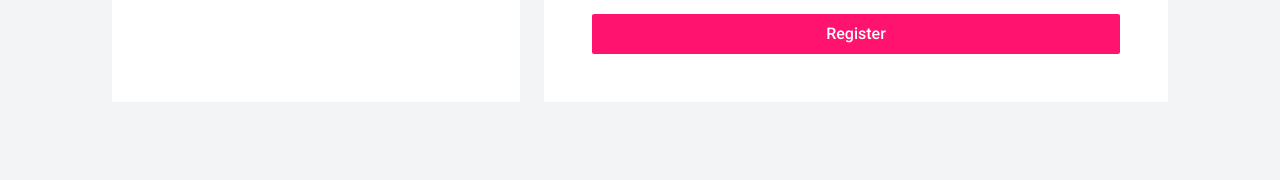
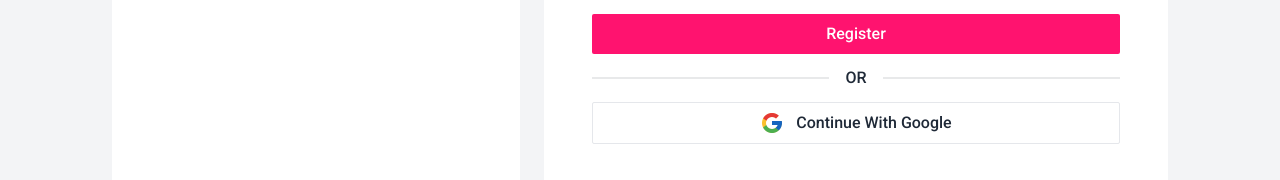
Before and after one commit to Ashiqur1819/Click2Earn-Client-Side, a React (Vite) app: page /register in a window 1280 px wide. Shown: the part 738-918 px from the top of the page. Built offline with nearby package versions, Linux system fonts and the light colour scheme; no server answers.

Commit message:
Added google login system in register page

```diff
--- a/src/pages/Login/Login.jsx
+++ b/src/pages/Login/Login.jsx
@@ -6,7 +6,7 @@ import useAuth from "../../hooks/useAuth";
 import { useNavigate } from "react-router-dom";
 
 const Login = () => {
-  const { setUser, userLogin, loginWithGoogle } = useAuth();
+  const { setUser, userLogin, loginWithGoogle, setLoading } = useAuth();
   const [showPassword, setShowPassword] = useState(false);
   const navigate = useNavigate();
 
@@ -20,6 +20,7 @@ const Login = () => {
       setUser(result.user);
       toast.success("Login successful! Welcome back!");
       navigate("/");
+      setLoading(false)
     });
     // console.log(email, password)
   };
@@ -29,6 +30,7 @@ const Login = () => {
       setUser(result.user);
       toast.success("Google login successful!");
       navigate("/")
+      setLoading(false)
     });
   };
 
--- a/src/pages/Register/Register.jsx
+++ b/src/pages/Register/Register.jsx
@@ -4,12 +4,19 @@ import useAuth from "../../hooks/useAuth";
 import { FaEye, FaEyeSlash } from "react-icons/fa";
 import { toast } from "react-toastify";
 import { useNavigate } from "react-router-dom";
+import googleImage from "../../assets/google.png";
 
 const Register = () => {
-  const {setUser, createNewUser,updateUserProfile, setLoading } = useAuth();
+  const {
+    setUser,
+    createNewUser,
+    updateUserProfile,
+    setLoading,
+    loginWithGoogle,
+  } = useAuth();
   const [showPassword, setShowPassword] = useState(false);
   const [selected, setSelected] = useState();
-  const navigate = useNavigate()
+  const navigate = useNavigate();
 
   const handleRegister = (e) => {
     e.preventDefault();
@@ -44,23 +51,29 @@ const Register = () => {
       );
     }
 
-    createNewUser(email, password)
-    .then(result => {
-      setUser(result.user)
-      toast.success(`Registration successful!`)
-      form.reset()
-       updateUserProfile({ displayName: name, photoURL: photo })
-       .then(() => {
+    createNewUser(email, password).then((result) => {
+      setUser(result.user);
+      toast.success(`Registration successful!`);
+      form.reset();
+      updateUserProfile({ displayName: name, photoURL: photo }).then(() => {
         setUser((prev) => ({
           ...prev,
           displayName: name,
           photoURL: photo,
-        }))
-        navigate("/")
+        }));
+        navigate("/");
         setLoading(false);
-       })
-    })
+      });
+    });
     // console.log({ name, email, photo, password, role, coins });
+  };
+
+  const handleLoginWithGoogle = () => {
+    loginWithGoogle().then((result) => {
+      setUser(result.user);
+      toast.success("Google login successful!");
+      navigate("/");
+    });
   };
 
   return (
@@ -147,6 +160,14 @@ const Register = () => {
               </button>
             </div>
           </form>
+          <div className="divider font-medium">OR</div>
+          <button
+            onClick={handleLoginWithGoogle}
+            className="flex items-center gap-3 justify-center px-4 py-2 rounded-sm font-medium border transition-all hover:bg-gray-50"
+          >
+            <img src={googleImage} className="w-6" alt="" />
+            <span>Continue With Google</span>
+          </button>
         </div>
       </div>
     </div>
```
